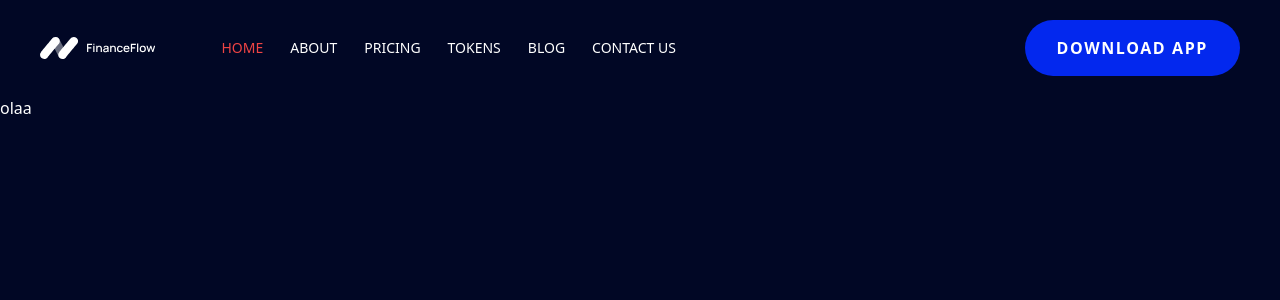
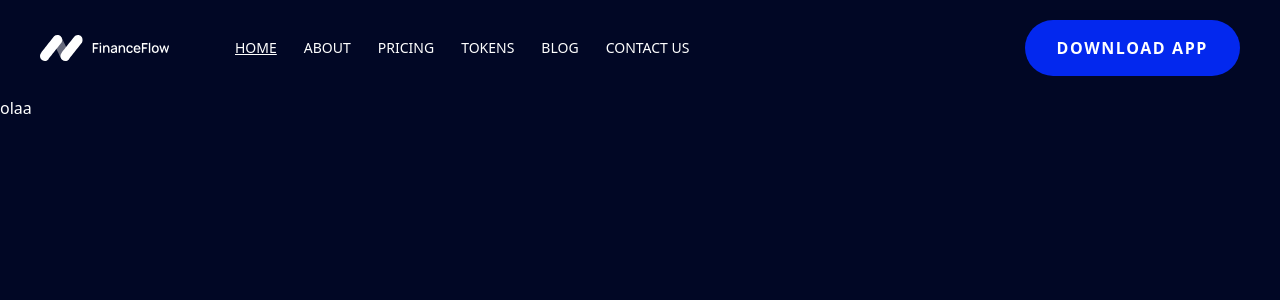
Before and after one commit to juliuscaezarff/Finance-Flow, a Next.js app: page / in a window 1280 px wide. Shown: the top 300 px of the page. Built offline with nearby package versions, Linux system fonts and the light colour scheme.

Commit message:
feat: passando a className dinamicamente no component e corrigindo o header no desktop

```diff
--- a/src/components/Organisms/Header/index.tsx
+++ b/src/components/Organisms/Header/index.tsx
@@ -22,12 +22,13 @@ const Header = () => {
           <Image
             src="/logos/logo.svg"
             alt="logo finance flow"
-            width={136}
+            width={154}
             height={48}
           />
         </Link>
         <div
-          className="text-white absolute right-8 top-8 block lg:hidden"
+          className="text-white absolute right-8 top-8 block lg:hidden bg-blue-primary-light px-3 py-2.5
+          rounded-full"
           onClick={handleOpenMenu}
         >
           {open ? <AiOutlineClose size={25} /> : <AiOutlineMenu size={25} />}
@@ -47,15 +48,15 @@ const Header = () => {
         <div
           className={
             open
-              ? 'fixed left-0 top-0 w-[60%] h-full border-r border-r-gray-900 bg-[#010725] ease-in-out duration-500'
-              : 'ease-in-out duration-500 fixed left-[-100%]'
+              ? 'fixed left-0 top-20 w-full h-full bg-[#010725] ease-in-out duration-700'
+              : 'ease-in-out duration-500 fixed top-[-100%]'
           }
         >
-          <nav className="flex flex-col lg:flex-row items-center gap-[27px] lg:ml-[66px] pt-[80px]">
+          <nav className="lg:hidden flex flex-col items-center gap-[27px] pt-[80px]">
             {NAV_ITEMS.map(item => (
-              <NavItem {...item} key={item.label} />
+              <NavItem {...item} key={item.label} className='text-3xl	'/>
             ))}
-            <Button className="mt-[40px] lg:mt-0">aperte aqui</Button>
+            <Button className="mt-[40px] w-[300px]">Download App</Button>
           </nav>
         </div>
       </div>
--- a/src/components/Organisms/Header/nav-items.tsx
+++ b/src/components/Organisms/Header/nav-items.tsx
@@ -1,13 +1,14 @@
-import { cn } from '@/app/lib/utils'
+import { cn } from '@/lib/utils'
 import Link from 'next/link'
 import { usePathname } from 'next/navigation'
 
 type NavItemsProps = {
   label: string
   href: string
+  className?: string
 }
 
-export const NavItem = ({ label, href }: NavItemsProps) => {
+export const NavItem = ({ label, href, className }: NavItemsProps) => {
   const pathname = usePathname()
 
   const isActive = pathname === href
@@ -15,8 +16,9 @@ export const NavItem = ({ label, href }: NavItemsProps) => {
   return (
     <Link
       className={cn(
-        'text-light-gray font-medium text-sm uppercase flex items-center gap-2',
-        isActive && 'text-red-500'
+        'text-light-gray font-medium font-sans text-sm uppercase flex items-center gap-2',
+        isActive && 'underline',
+        className
       )}
       href={href}
     >
```
